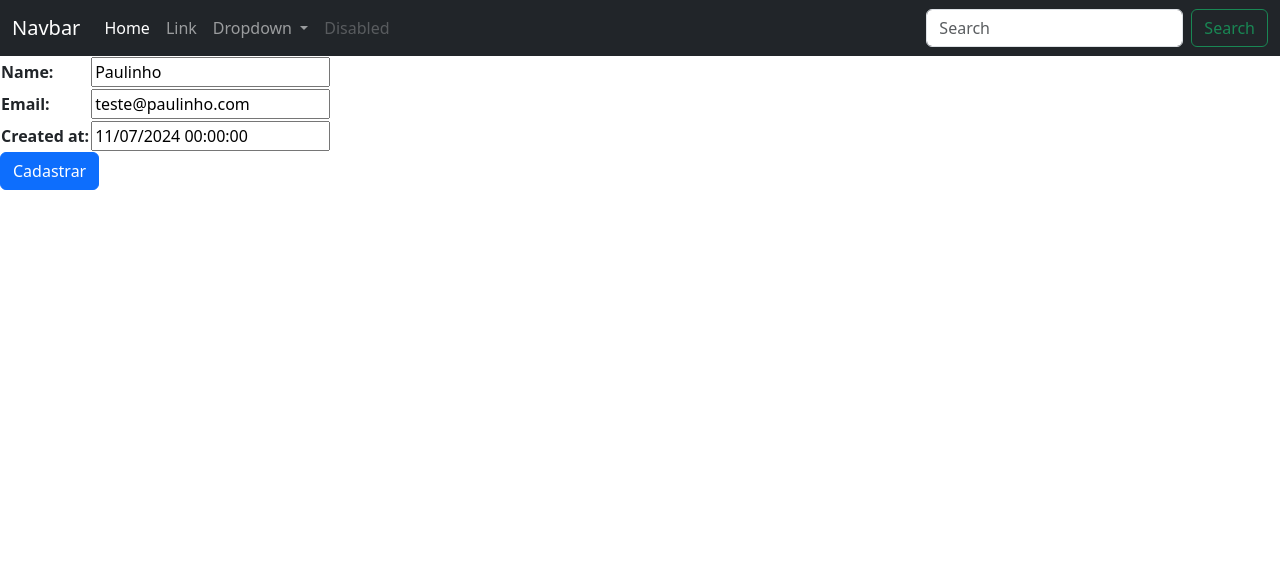
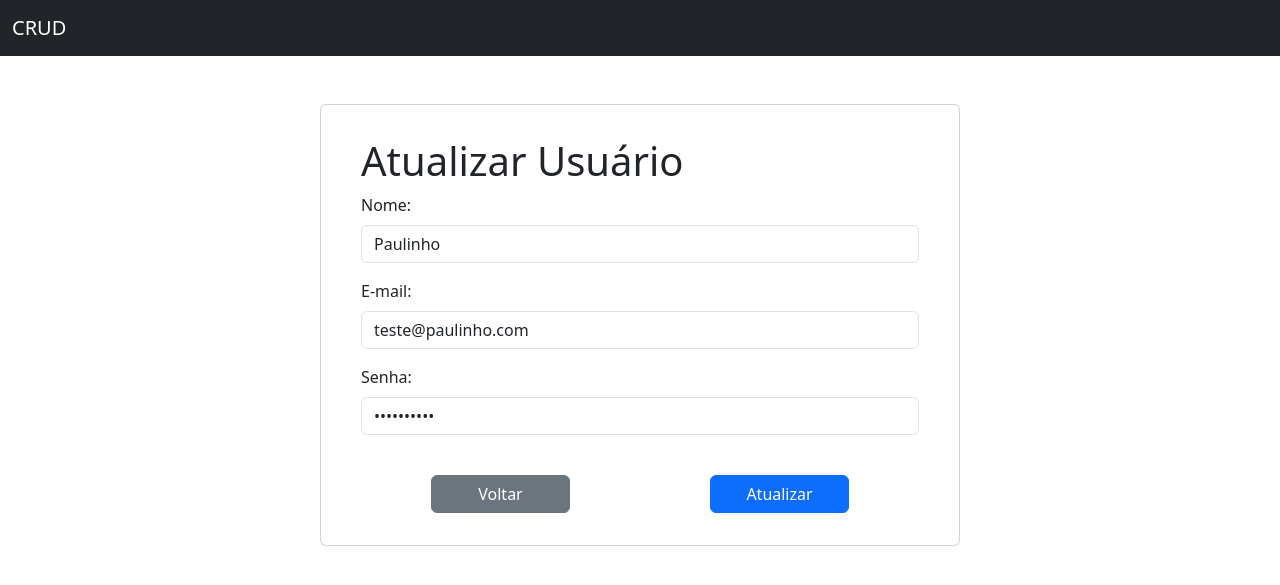
Before and after one commit to Souzinhaaz/CRUD-DJANGO, a Django app: page /users/update/13 in a window 1280 px wide. Shown: the top 585 px of the page. Run offline with Django 5.2, Linux system fonts and the light colour scheme; data comes from the database, SQL or seed files in the repository; both versions use the stored data as it was after the commit.

Commit message:
feature: Added message and improved forms

```diff
--- a/app/templates/base.html
+++ b/app/templates/base.html
@@ -8,39 +8,11 @@
 </head>
 <body>
   <nav class="navbar navbar-expand-lg navbar-dark bg-dark">
-    <div class="container-fluid">
-      <a class="navbar-brand" href="#">Navbar</a>
+    <div class="container-fluid d-flex justify-content-between">
+      <a class="navbar-brand" href="{% url 'home' %}">CRUD</a>
       <button class="navbar-toggler" type="button" data-bs-toggle="collapse" data-bs-target="#navbarSupportedContent" aria-controls="navbarSupportedContent" aria-expanded="false" aria-label="Toggle navigation">
         <span class="navbar-toggler-icon"></span>
       </button>
-      <div class="collapse navbar-collapse" id="navbarSupportedContent">
-        <ul class="navbar-nav me-auto mb-2 mb-lg-0">
-          <li class="nav-item">
-            <a class="nav-link active" aria-current="page" href="#">Home</a>
-          </li>
-          <li class="nav-item">
-            <a class="nav-link" href="#">Link</a>
-          </li>
-          <li class="nav-item dropdown">
-            <a class="nav-link dropdown-toggle" href="#" role="button" data-bs-toggle="dropdown" aria-expanded="false">
-              Dropdown
-            </a>
-            <ul class="dropdown-menu">
-              <li><a class="dropdown-item" href="#">Action</a></li>
-              <li><a class="dropdown-item" href="#">Another action</a></li>
-              <li><hr class="dropdown-divider"></li>
-              <li><a class="dropdown-item" href="#">Something else here</a></li>
-            </ul>
-          </li>
-          <li class="nav-item">
-            <a class="nav-link disabled" aria-disabled="true">Disabled</a>
-          </li>
-        </ul>
-        <form class="d-flex" role="search">
-          <input class="form-control me-2" type="search" placeholder="Search" aria-label="Search">
-          <button class="btn btn-outline-success" type="submit">Search</button>
-        </form>
-      </div>
     </div>
   </nav>
   {% block content %}
--- a/user/forms.py
+++ b/user/forms.py
@@ -1,7 +1,32 @@
 from django import forms
+from django.forms import TextInput, EmailInput, PasswordInput, DateInput
 from .models import User
 
 class UserModelForm(forms.ModelForm):
     class Meta:
         model = User
         fields = "__all__"
+        widgets = {
+            "name": TextInput(attrs={
+                "class": "form-control mt-2 w-100",
+                "placeholder": "Informe o seu nome"
+            }),
+            "email": EmailInput(attrs={
+                "class": "form-control mt-2 w-100",
+                "placeholder": "Informe o seu email"
+            }),
+            "password": TextInput(attrs={
+                "type": "password",
+                "class": "form-control mt-2 w-100",
+                "placeholder": "Informa a sua senha",
+            }),
+            "created_at": DateInput(attrs={
+                "style": "display: none;",
+            })
+        }
+
+        def clean_password(self):
+            password = self.cleaned_data.get("password")
+            if not password:
+                self.add_error("value", "O campo da senha deve ser preenchido.")
+            return password
--- a/user/templates/user/user_form.html
+++ /dev/null
@@ -1,12 +0,0 @@
-{% extends "base.html" %}
-
-{% block content %}
-    <form action="" method="POST" enctype="multipart/form-data">
-        {% csrf_token %}
-        <table>
-            {{ form.as_table }}
-        </table>
-
-        <input type="submit" value="Cadastrar" class="btn btn-primary">
-    </form>
-{% endblock %}
--- /dev/null
+++ b/user/templates/user_update.html
@@ -0,0 +1,29 @@
+{% extends "base.html" %}
+
+{% block content %}
+    <form class="h-100 d-flex justify-content-center align-items-center mt-5" method="POST">
+      {% csrf_token %}
+      <div class="card px-4 py-3 w-50">
+        <div class="card-body">
+          <h5 class="card-title display-6">Atualizar Usuário</h5>
+          <div class="form-group mb-3">
+            <label for="id_name">Nome: </label>
+            {{ form.name }}
+          </div>
+          <div class="form-group mb-3">
+            <label for="id_email">E-mail: </label>
+            {{ form.email }}
+          </div>
+          <div class="form-group mb-3">
+            <label for="id_password">Senha: </label>
+            {{ form.password }}
+          </div>
+          {{ form.created_at }}
+          <div class="d-flex justify-content-around pt-4">
+            <a href="{% url 'home' %}" class="btn btn-secondary w-25">Voltar</a>
+            <input type="submit" value="Atualizar" class="btn btn-primary w-25">
+          </div>
+        </div>
+      </div>
+    </form>
+{% endblock %}
--- a/user/views.py
+++ b/user/views.py
@@ -1,24 +1,38 @@
 from django.urls import reverse_lazy
+from django.contrib.messages.views import SuccessMessageMixin
 from django.views.generic import CreateView, ListView, UpdateView, DeleteView
 from .models import User
 from .forms import UserModelForm
 
-class UsersCreateView(CreateView):
+class UsersCreateView(SuccessMessageMixin, CreateView):
     model = User
     form_class = UserModelForm
-    template_name = 'user/user_form.html'
+    template_name = 'new_user.html'
     success_url = '/users/'
+    success_message = "%(name)s foi criado com sucesso!"
 
 class UsersListView(ListView):
     model = User
-    template_name = 'user/users.html'
+    template_name = 'users.html'
     context_object_name = 'usuarios'
 
-class UsersUpdateView(UpdateView):
+    def get_queryset(self):
+        users = super().get_queryset().order_by('name')
+        search = self.request.GET.get('search')
+        if search:
+            users = users.filter(name__icontains=search)
+        return users
+
+class UsersUpdateView(SuccessMessageMixin, UpdateView):
     model = User
-    fields = ["name", "email", "created_at"]
+    form_class = UserModelForm
+    template_name = 'user_update.html'
     success_url = reverse_lazy('home')
+    success_message = "%(name)s foi atualizado com sucesso!"
 
-class UsersDeleteView(DeleteView):
+class UsersDeleteView(SuccessMessageMixin, DeleteView):
     model = User
+    template_name = 'user_delete.html'
+    context_object_name = 'usuario'
     success_url = reverse_lazy('home')
+    success_message = "O usuário foi deletado com sucesso!"
```
Also changed, not shown: user/templates/new_user.html (added, +29 -0 lines), user/templates/user/user_confirm_delete.html (deleted, +0 -10 lines), user/templates/user_delete.html (added, +17 -0 lines), user/templates/users.html (renamed from user/templates/user/users.html, +15 -0 lines), db.sqlite3.
